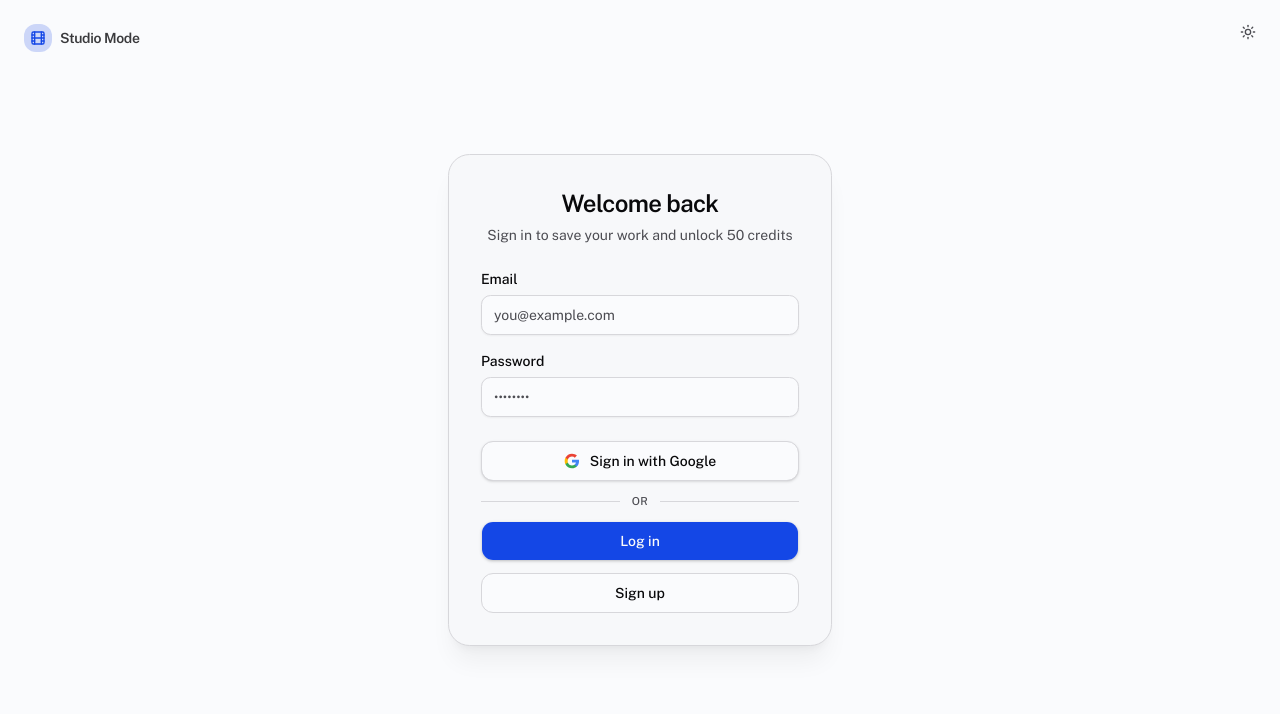
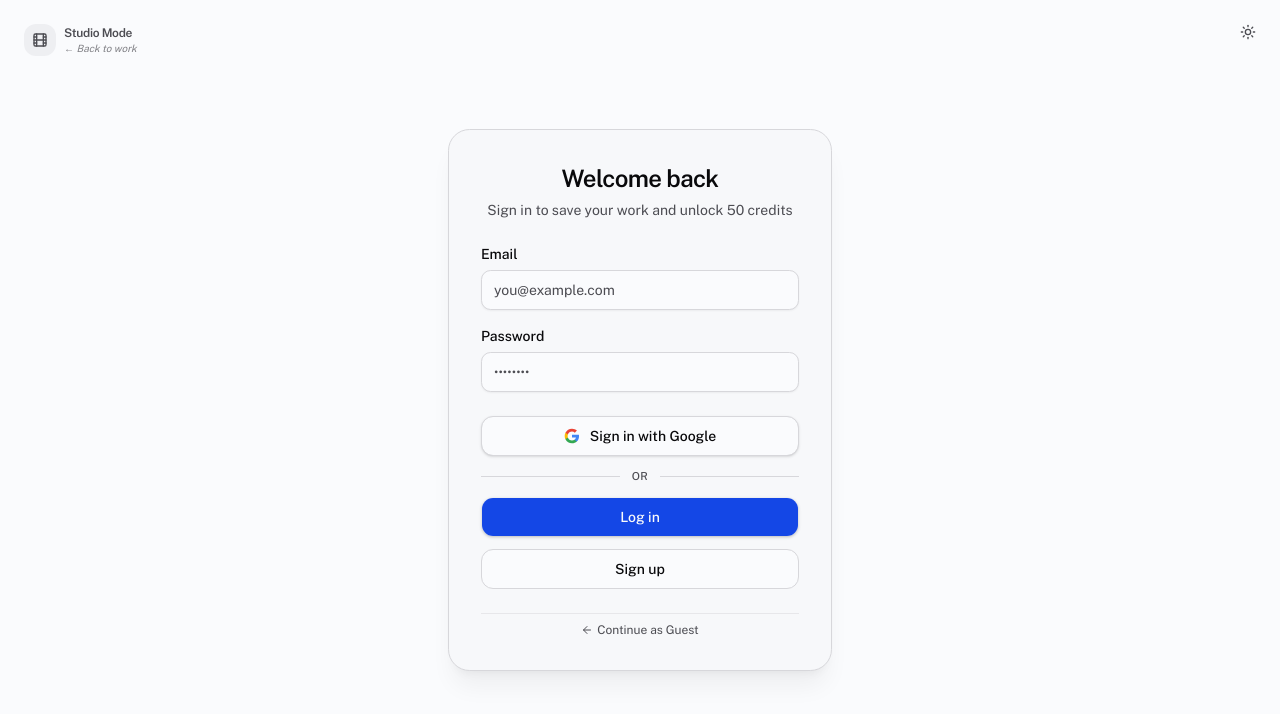
Before and after one commit to token-hoarder/video-to-script-mvp, a Next.js app: page /login in a window 1280 px wide. Shown: the top 714 px of the page. Built offline with nearby package versions, Linux system fonts and the light colour scheme.

Commit message:
feat: add back navigation to login page and update Gemini client to use v1 API

```diff
--- a/app/login/page.tsx
+++ b/app/login/page.tsx
@@ -2,19 +2,26 @@ import { AuthButtons } from '@/components/auth-buttons'
 import { Input } from '@/components/ui/input'
 import { Label } from '@/components/ui/label'
 import { ThemeToggle } from '@/components/theme-toggle'
-import { Film } from 'lucide-react'
+import { Film, ArrowLeft } from 'lucide-react'
+import Link from 'next/link'
 
 export default function LoginPage() {
   return (
     <div className="flex items-center justify-center min-h-screen bg-background text-foreground p-4 relative transition-colors duration-300">
 
-      {/* App branding top-left */}
-      <div className="absolute top-6 left-6 flex items-center gap-2">
-        <div className="w-7 h-7 rounded-lg bg-primary/20 flex items-center justify-center">
-          <Film className="w-4 h-4 text-primary" />
+      {/* Navigation Back */}
+      <Link
+        href="/"
+        className="absolute top-6 left-6 flex items-center gap-2 group text-muted-foreground hover:text-foreground transition-colors"
+      >
+        <div className="w-8 h-8 rounded-lg bg-muted flex items-center justify-center group-hover:bg-primary/10 transition-colors">
+          <Film className="w-4 h-4" />
         </div>
-        <span className="text-sm font-semibold text-foreground/80 tracking-tight">Studio Mode</span>
-      </div>
+        <div className="flex flex-col">
+          <span className="text-xs font-semibold tracking-tight">Studio Mode</span>
+          <span className="text-[10px] opacity-70 group-hover:opacity-100 italic transition-opacity">← Back to work</span>
+        </div>
+      </Link>
 
       {/* Theme Toggle */}
       <div className="absolute top-4 right-4">
@@ -61,6 +68,16 @@ export default function LoginPage() {
           <AuthButtons />
         </form>
 
+        <div className="pt-2 text-center border-t border-border/50">
+          <Link
+            href="/"
+            className="text-xs text-muted-foreground hover:text-primary transition-colors flex items-center justify-center gap-1 group"
+          >
+            <ArrowLeft className="w-3 h-3 group-hover:-translate-x-0.5 transition-transform" />
+            Continue as Guest
+          </Link>
+        </div>
+
       </div>
     </div>
   )
```
